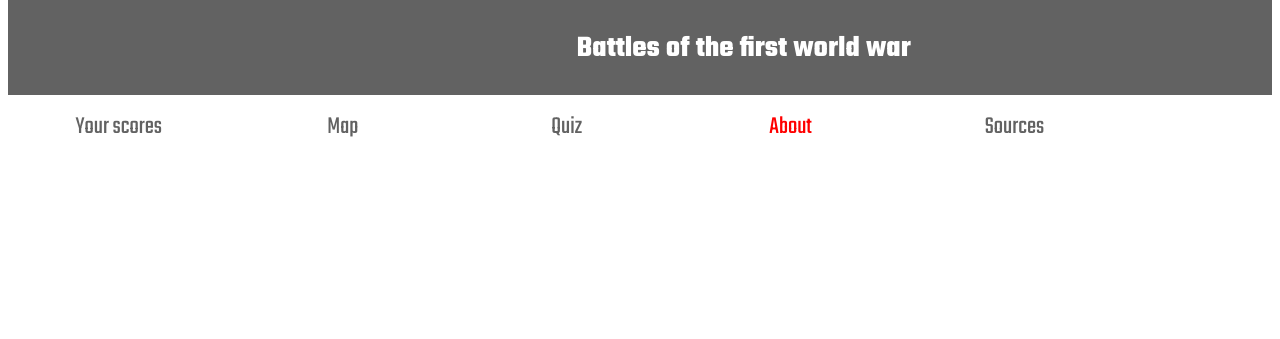
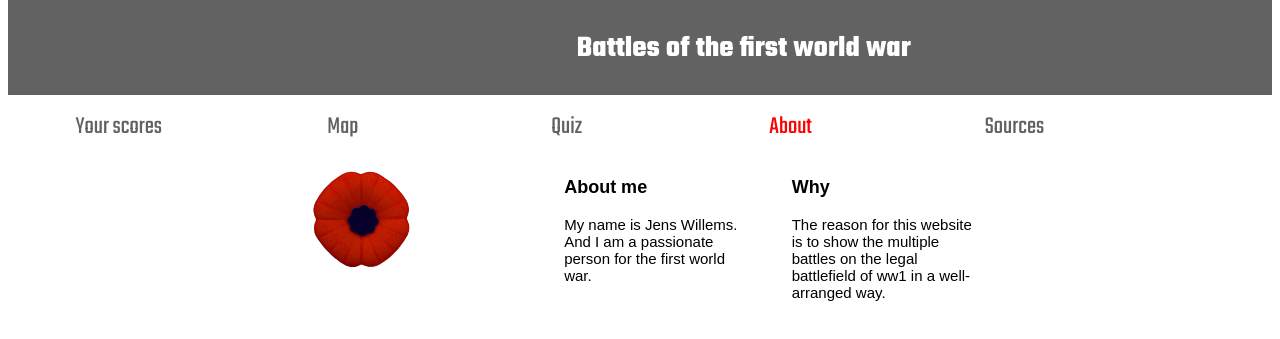
Before and after one commit to EHB-MCT/web2-frontend-JensWillems, a website: page html/about.html in a window 1280 px wide. Shown: the part 105-444 px from the top of the page. Drawn offline with Linux system fonts and the light colour scheme.

Commit message:
extra css for about page WIP
html and css

```diff
--- a/css/index.css
+++ b/css/index.css
@@ -28,7 +28,7 @@
     width: 45%;
 }
 
-img {
+.imgHeader img {
     float: right;
     max-height: 20%;
     max-width: 20%;
@@ -117,3 +117,34 @@ p {
     width: 60%;
     /* border-bottom: 2px #626262; */
 }
+
+/* ************** */
+/* About page */
+/* ************* */
+
+.aboutMe {
+    margin-left: 20%;
+    margin-right: 20%;
+    display: flex;
+    flex-direction: row;
+    width: 60%;
+}
+
+.imageMe {
+    width: 40%;
+}
+
+.imageMe img {
+    max-height: 80%;
+    max-width: 80%;
+}
+
+.who {
+    width: 25%;
+    padding-right: 5%;
+}
+
+.why {
+    padding-right: 5%;
+    width: 25%;
+}
--- a/html/about.html
+++ b/html/about.html
@@ -43,9 +43,17 @@
         <div class="about">
             <div class="aboutMe">
                 <div class="imageMe">
+                    <img src="../images/poppy_icon.png" alt="poppy_icon">
                 </div>
-                <div class="who"></div>
-                <div class="why"></div>
+                <div class="who">
+                    <h3>About me</h3>
+                    <p>My name is Jens Willems. And I am a passionate person for the first world war.</p>
+                </div>
+                <div class="why">
+                    <h3>Why</h3>
+                    <p>The reason for this website is to show the multiple battles on the legal battlefield of ww1 in a
+                        well-arranged way.</p>
+                </div>
             </div>
             <div class="wayContact">
 
```
